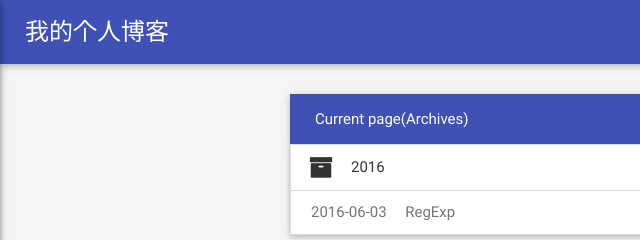
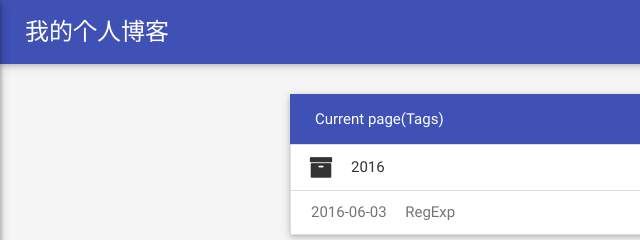
Before and after one commit to Qjunhui/Qjunhui.github.io, a plain HTML site: page archives/2016/06/index.html in a window 1280 px wide. Shown: the top 240 px of the page, 0-640 px from the left. Drawn offline with nearby package versions, Linux system fonts and the light colour scheme; some packages are replaced by stand-ins of ours; no server answers; a script that the page names is missing.

Commit message:
Site updated: 2017-04-09 09:22:17

```diff
--- a/archives/2016/06/index.html
+++ b/archives/2016/06/index.html
@@ -181,7 +181,7 @@
 
 <nav class="page-nav hide-on-small-only">
     <div class="nav-wrapper indigo">
-        <span class="breadcrumb">Current page(Archives)</span>
+        <span class="breadcrumb">Current page(Tags)</span>
 
 
 
```
